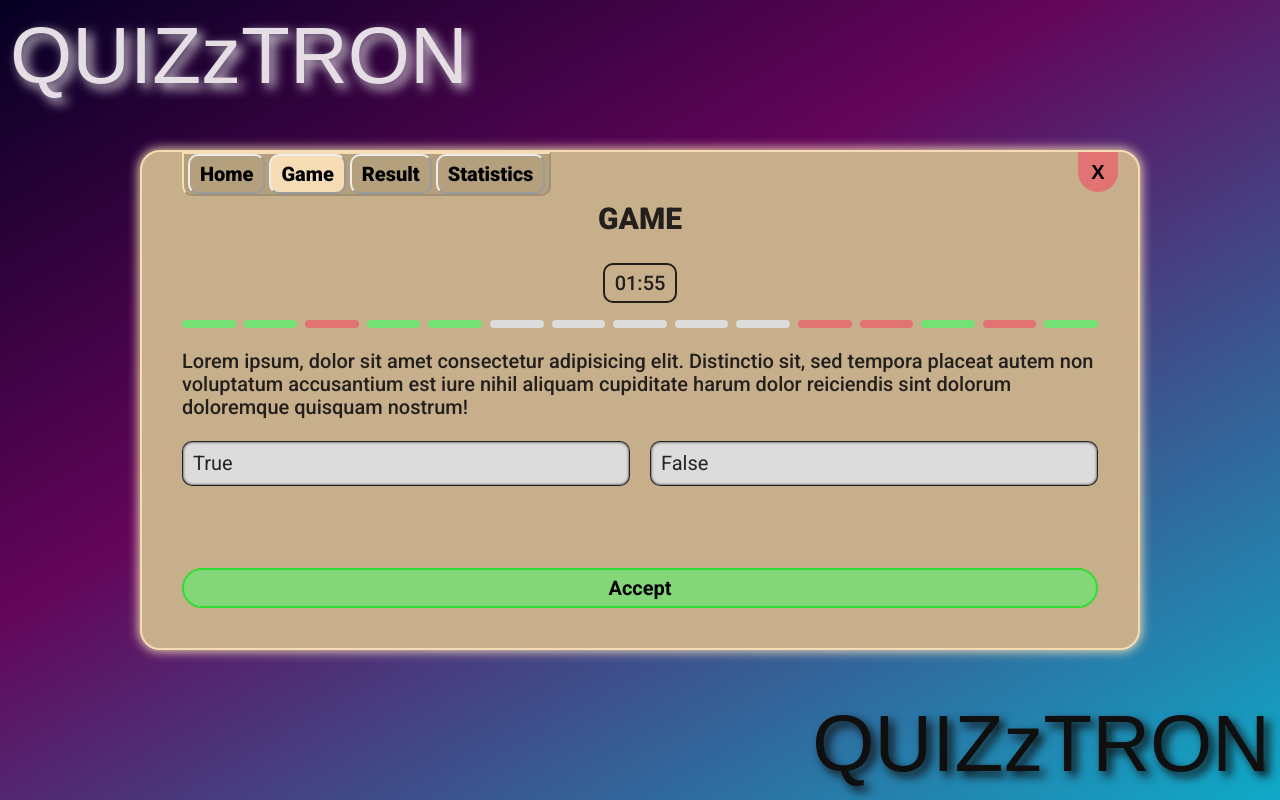
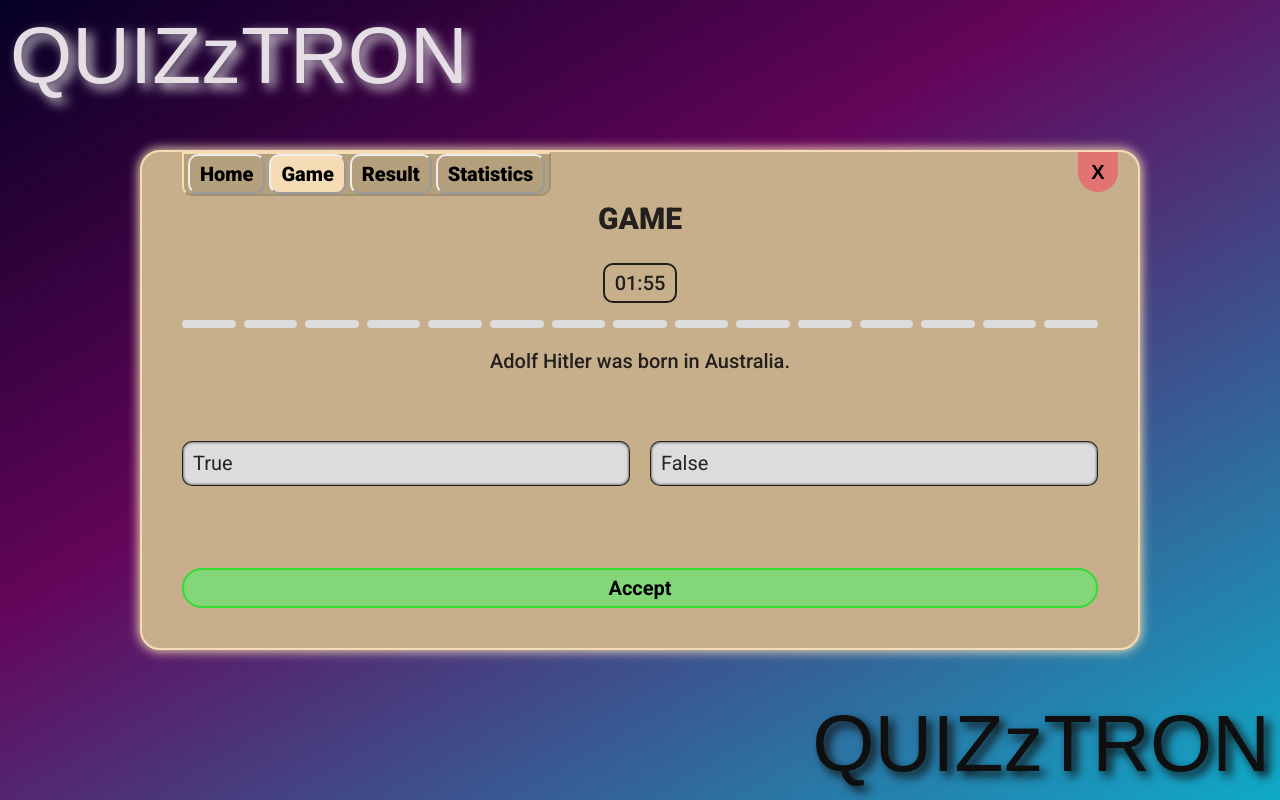
Before and after one commit to RKeyIT/React_01.24, a React (Vite) app: page /game in a window 1280 px wide. Built offline with nearby package versions, Linux system fonts and the light colour scheme; a web font is replaced by a local one.

Commit message:
feat: added dynamic ProgressBar and question setting functionality

```diff
--- a/src/pages/Game/Game.tsx
+++ b/src/pages/Game/Game.tsx
@@ -4,15 +4,36 @@ import { Answers } from '../../shared/Answers/Answers'
 import { TextField } from '../../shared/TextField/TextField'
 import { Timer } from '../../shared/Timer/Timer'
 import styles from './Game.module.css'
-import { FC, useState } from 'react'
+import { FC, useEffect, useState } from 'react'
 import { PageNames } from '../../context/GameContext/GameContext.types'
 import { Heading } from '../../shared/Heading/Heading'
 import { useNavigate } from 'react-router-dom'
 import { URLS } from '../../router/router.types'
+import { bool, mult, mix1, mix2 } from '../../MOCKDATA'
 
 export const Game: FC = () => {
+  const MOCKDATA = [bool, mult, mix1, mix2]
+
   const navigate = useNavigate()
   const [answersType, setAnswersType] = useState<'boolean' | 'multiply'>('boolean')
+  const [questionObjArray, setQuestionObjArray] = useState<any[]>([])
+  const [currentQuestIndex, setCurrentQuestIndex] = useState(0);
+  const [currentQuest, setCurrentQuest] = useState('')
+
+  useEffect(() => {
+   (async () => {
+        await getRandomData().then(data => {
+          setQuestionObjArray(data.results)
+        })
+        .catch(e => console.error(e))
+    })()
+  }, [])
+
+  useEffect(() => {
+    if(questionObjArray[currentQuestIndex] && questionObjArray[currentQuestIndex].question) {
+      setCurrentQuest(questionObjArray[currentQuestIndex].question)
+    }
+  }, [questionObjArray, currentQuestIndex])
 
   const acceptHandler = () => {
     setAnswersType(answersType === 'boolean' ? 'multiply' : 'boolean')
@@ -22,13 +43,20 @@ export const Game: FC = () => {
     navigate(URLS.RESULT)
   }
 
+  async function getRandomData() {
+    const index = Math.round(Math.random() * 3)
+    return MOCKDATA[index]
+  }
+
   return (
     <div className={styles.Game}>
       <Heading pageName={PageNames.GAME} />
       <Timer timeoutCallback={timeoutCallback}/>
-      <ProgressBar />
+      <ProgressBar barsCount={questionObjArray.length} />
       <div className={styles.question}>
-        <TextField />
+        <TextField>
+          {currentQuest}
+        </TextField>
       </div>
       <div className={styles.answers}>
         {answersType === 'boolean' ? <Answers type="boolean" /> : <Answers type="multiply" />}
--- a/src/shared/ProgressBar/ProgressBar.tsx
+++ b/src/shared/ProgressBar/ProgressBar.tsx
@@ -6,24 +6,12 @@ interface IProps {
 }
 
 export const ProgressBar: FC<IProps> = ({ barsCount = 5 }) => {
-  const arr = new Array(barsCount).fill(null)
+  const barArr = new Array(barsCount)
+    .fill(null).map((_el, index) => <div className={styles.singleBar} key={index}></div>)
 
   return (
     <div className={styles.ProgressBar}>
-      <div className={`${styles.singleBar} ${styles.green}`}></div>
-      <div className={`${styles.singleBar} ${styles.green}`}></div>
-      <div className={`${styles.singleBar} ${styles.red}`}></div>
-      <div className={`${styles.singleBar} ${styles.green}`}></div>
-      <div className={`${styles.singleBar} ${styles.green}`}></div>
-
-      {arr.map((_el, index) => {
-        return <div className={styles.singleBar} key={index}></div>
-      })}
-      <div className={`${styles.singleBar} ${styles.red}`}></div>
-      <div className={`${styles.singleBar} ${styles.red}`}></div>
-      <div className={`${styles.singleBar} ${styles.green}`}></div>
-      <div className={`${styles.singleBar} ${styles.red}`}></div>
-      <div className={`${styles.singleBar} ${styles.green}`}></div>
+      {barArr}
     </div>
   )
 }
--- a/src/shared/TextField/TextField.module.css
+++ b/src/shared/TextField/TextField.module.css
@@ -1,4 +1,5 @@
 .TextField {
     font-weight: 500;
     overflow: auto;
+    text-align: center;
 }
```
